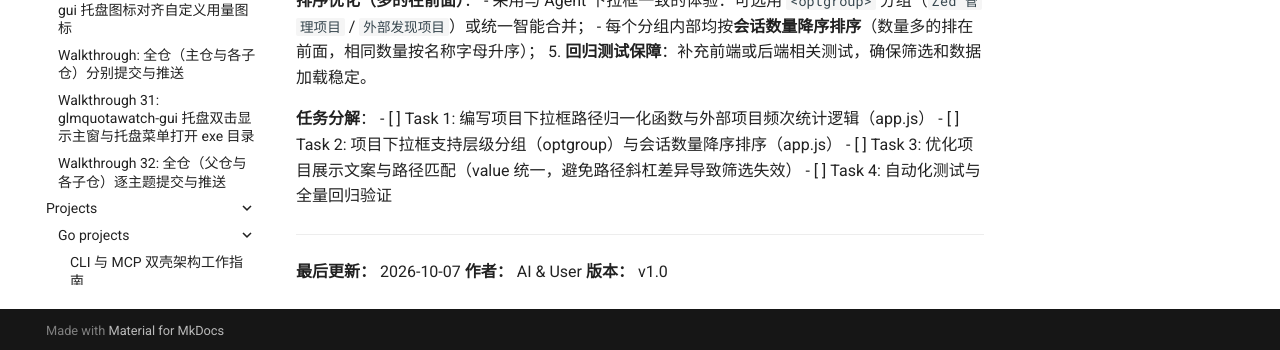
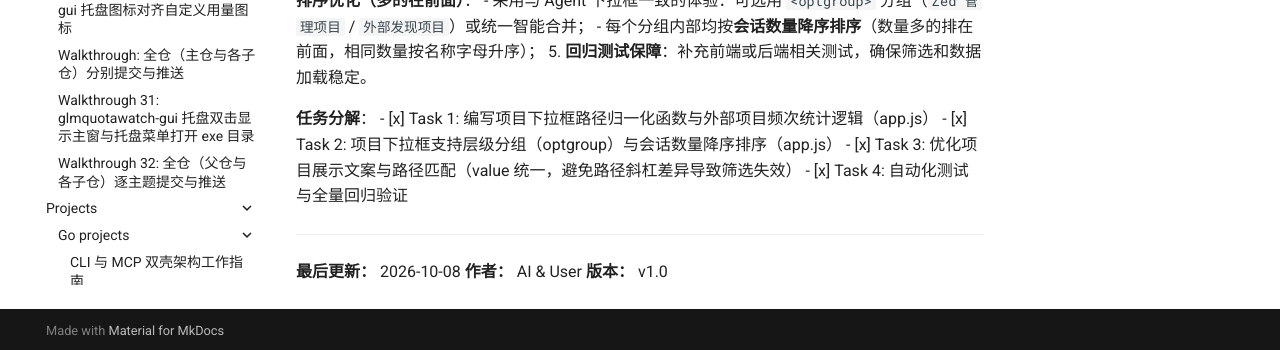
Before and after one commit to shihao-hub/td-language_projects, an MkDocs documentation site: the page built from docs/plans/49-zedhub-project-dropdown-normalization-and-stats.md, in a window 1280 px wide and 986 px high. Shown: the part 633-983 px from the top of the window. Built offline with MkDocs 1.6.1 and Material for MkDocs 9.7.7, drawn with Linux system fonts in a browser that asks for light colours; a script that is not in the unit is left out.

Commit message:
docs(plans): 勾选项目下拉框路径规范化与统计增强计划完成状态
- 勾选 Task 1 至 Task 4 全部完成
- 归档项目下拉框规范化与频次统计功能

```diff
--- a/docs/plans/49-zedhub-project-dropdown-normalization-and-stats.md
+++ b/docs/plans/49-zedhub-project-dropdown-normalization-and-stats.md
@@ -18,12 +18,12 @@
 5. **回归测试保障**：补充前端或后端相关测试，确保筛选和数据加载稳定。
 
 **任务分解**：
-- [ ] Task 1: 编写项目下拉框路径归一化函数与外部项目频次统计逻辑（app.js）
-- [ ] Task 2: 项目下拉框支持层级分组（optgroup）与会话数量降序排序（app.js）
-- [ ] Task 3: 优化项目展示文案与路径匹配（value 统一，避免路径斜杠差异导致筛选失效）
-- [ ] Task 4: 自动化测试与全量回归验证
+- [x] Task 1: 编写项目下拉框路径归一化函数与外部项目频次统计逻辑（app.js）
+- [x] Task 2: 项目下拉框支持层级分组（optgroup）与会话数量降序排序（app.js）
+- [x] Task 3: 优化项目展示文案与路径匹配（value 统一，避免路径斜杠差异导致筛选失效）
+- [x] Task 4: 自动化测试与全量回归验证
 
 ---
-**最后更新：** 2026-10-07
+**最后更新：** 2026-10-08
 **作者：** AI & User
 **版本：** v1.0
```
